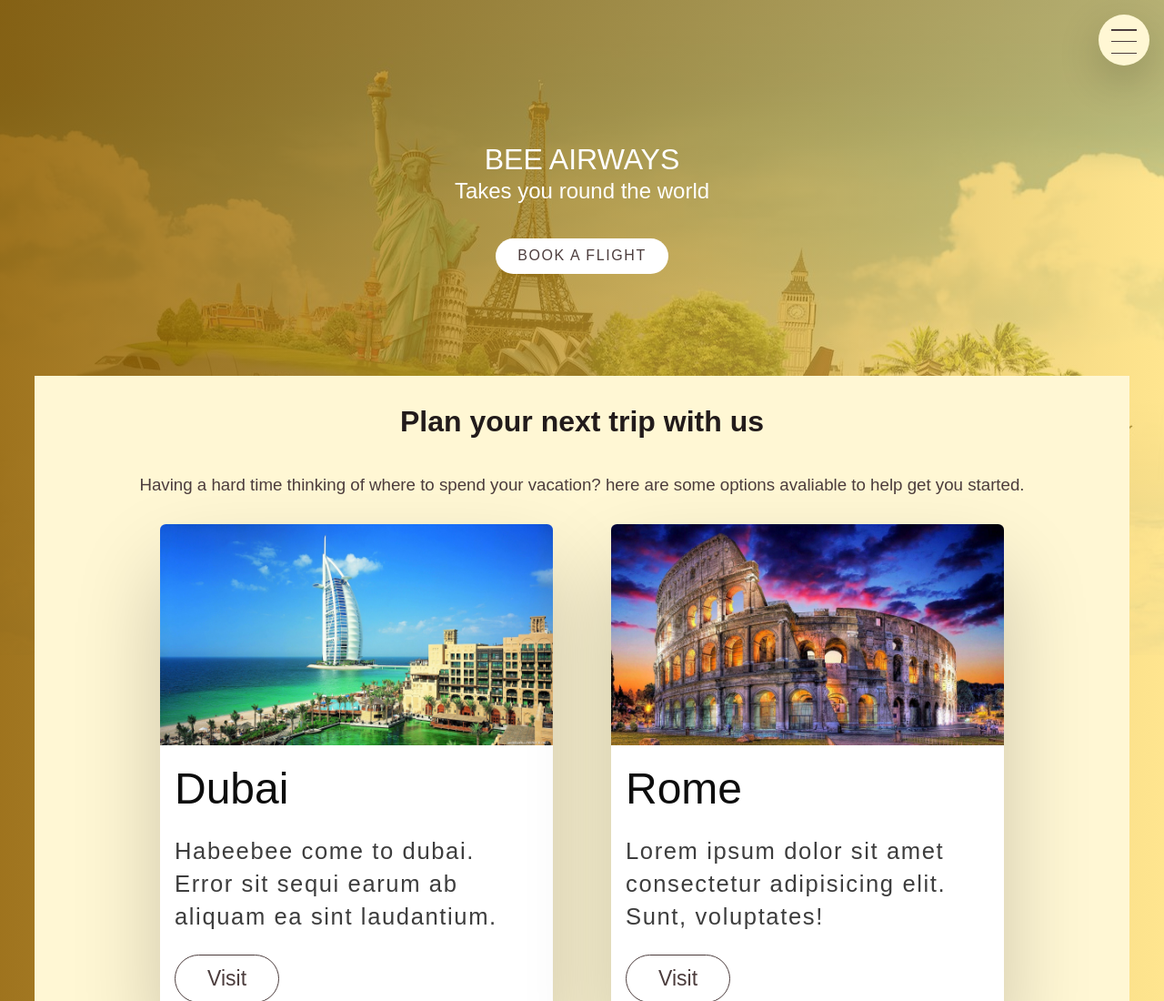
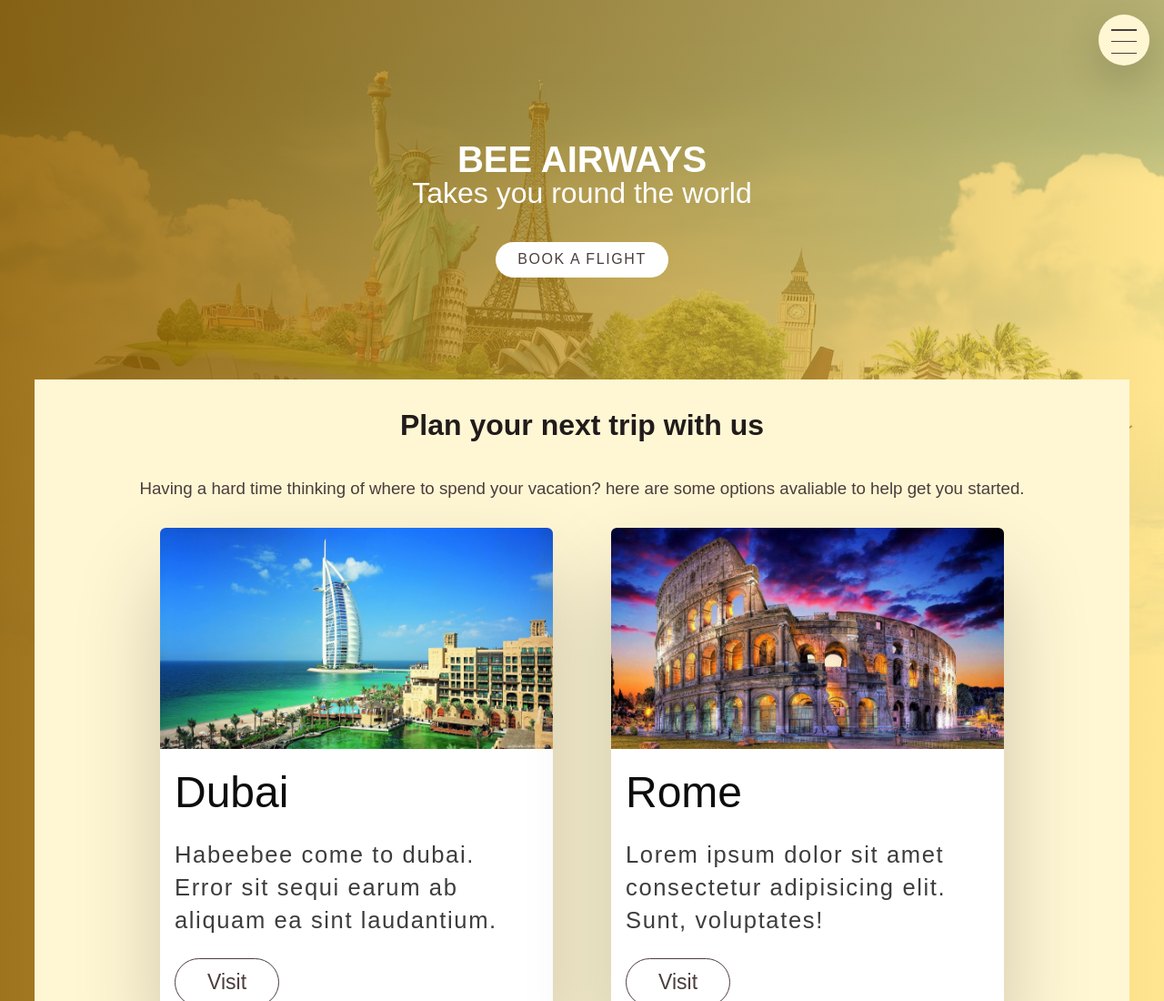
Before and after one commit to Habeeb-bee/Bee-Airways, a website: page index.html in a window 1280 px wide. Shown: the top 1100 px of the page at 91% size. Drawn offline with Linux system fonts and the light colour scheme.

Commit message:
Add files via upload

```diff
--- a/css/style.css
+++ b/css/style.css
@@ -82,6 +82,18 @@ img {
 .home-hero .t2 {
   animation: moveInRight;
   animation-duration: 1s; }
+
+@media (min-width: 60rem) {
+  .home-hero .t1 {
+    font-size: 2.5rem;
+    padding: 5px;
+    line-height: 36px;
+    font-weight: 600; }
+  .home-hero .title-span {
+    font-weight: 400;
+    display: block;
+    font-size: 2rem;
+    line-height: 28px; } }
 
 #cta {
   background-color: transparent;
```
